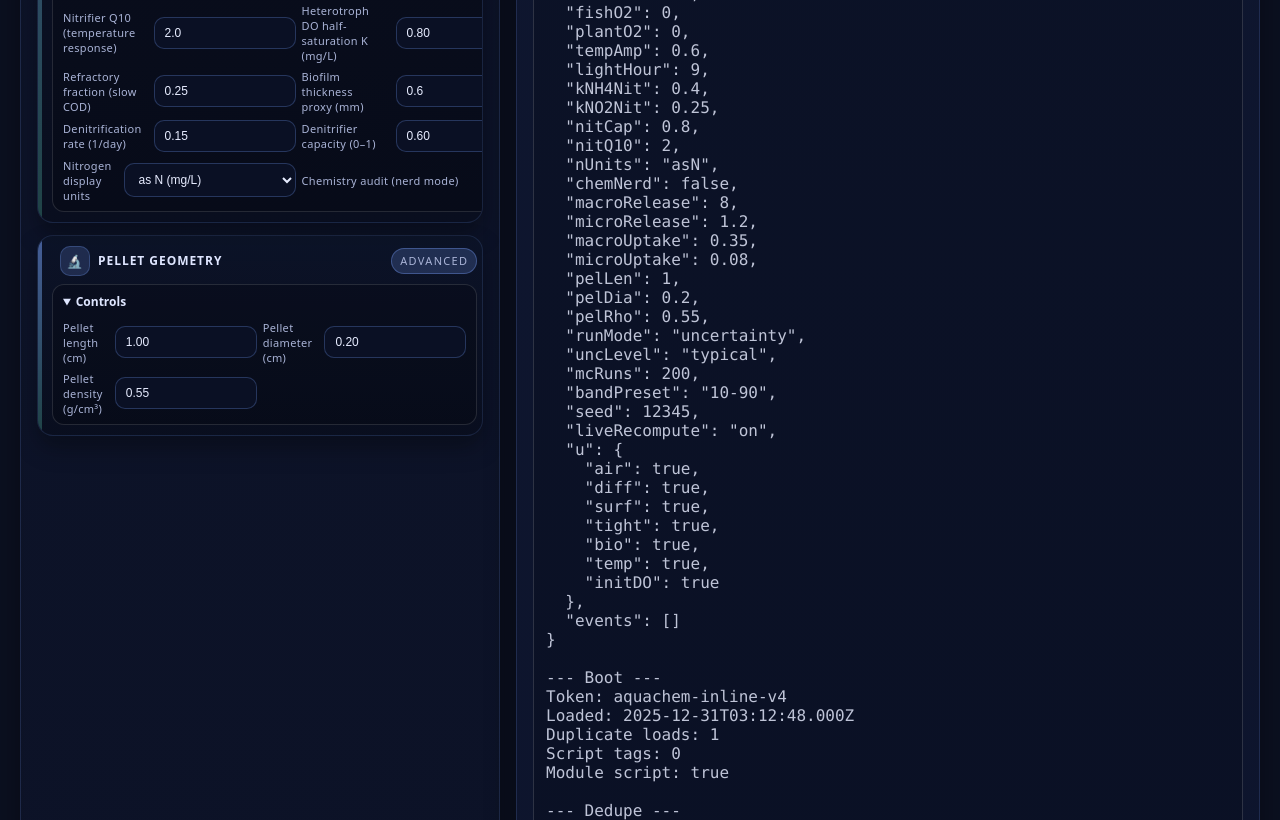
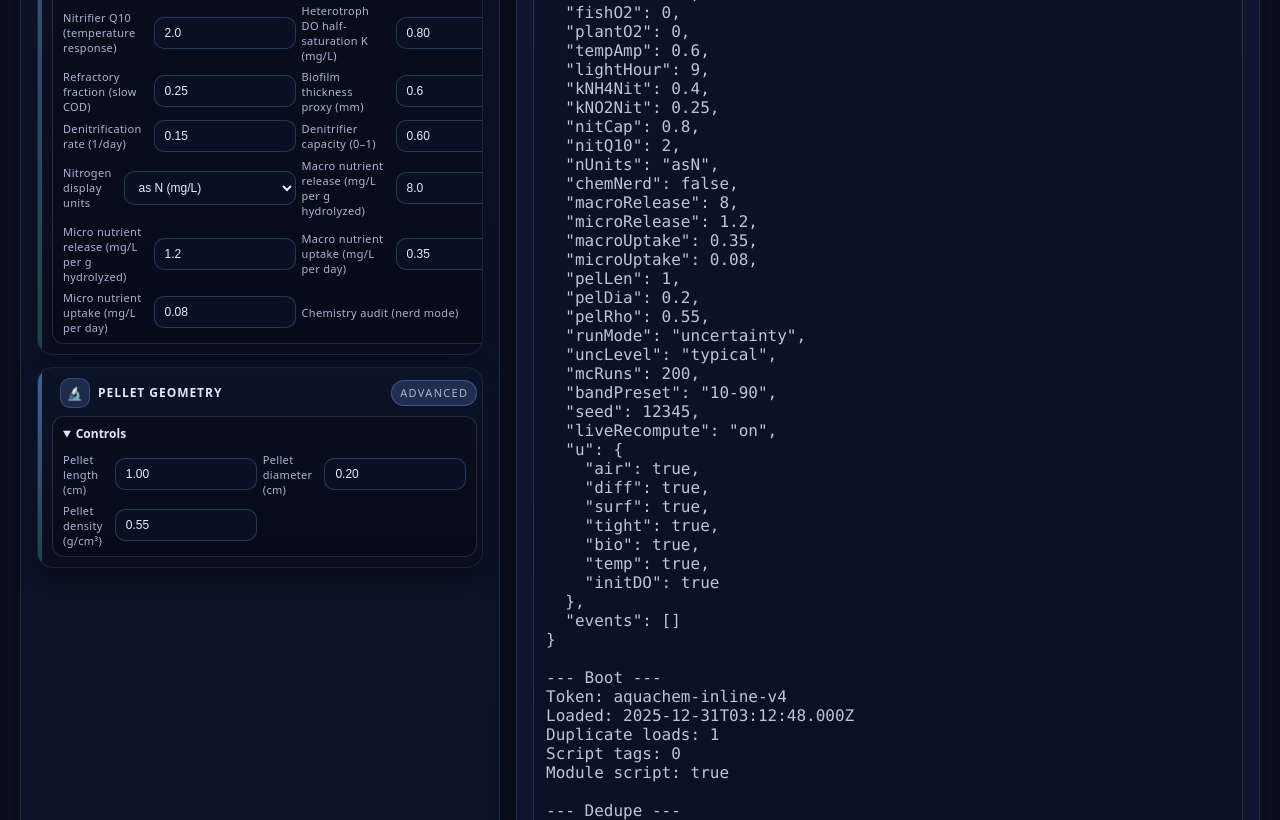
Before and after one commit to Magyarmex/AquaChem, a website: page index.html in a window 1280 px wide. Shown: the part 2800-3620 px from the top of the page. Drawn offline with Linux system fonts and the light colour scheme.

Commit message:
Add nutrient release and uptake inputs

```diff
--- a/index.html
+++ b/index.html
@@ -817,6 +817,22 @@
               <option value="asN" selected>as N (mg/L)</option>
               <option value="asIon">as ion (mg/L)</option>
             </select>
+          </div>
+          <div class="row">
+            <label>Macro nutrient release (mg/L per g hydrolyzed)</label>
+            <input id="macroRelease" type="number" step="0.05" min="0" value="8.0"/>
+          </div>
+          <div class="row">
+            <label>Micro nutrient release (mg/L per g hydrolyzed)</label>
+            <input id="microRelease" type="number" step="0.05" min="0" value="1.2"/>
+          </div>
+          <div class="row">
+            <label>Macro nutrient uptake (mg/L per day)</label>
+            <input id="macroUptake" type="number" step="0.01" min="0" value="0.35"/>
+          </div>
+          <div class="row">
+            <label>Micro nutrient uptake (mg/L per day)</label>
+            <input id="microUptake" type="number" step="0.01" min="0" value="0.08"/>
           </div>
           <div class="row">
             <label>Chemistry audit (nerd mode)</label>
```
